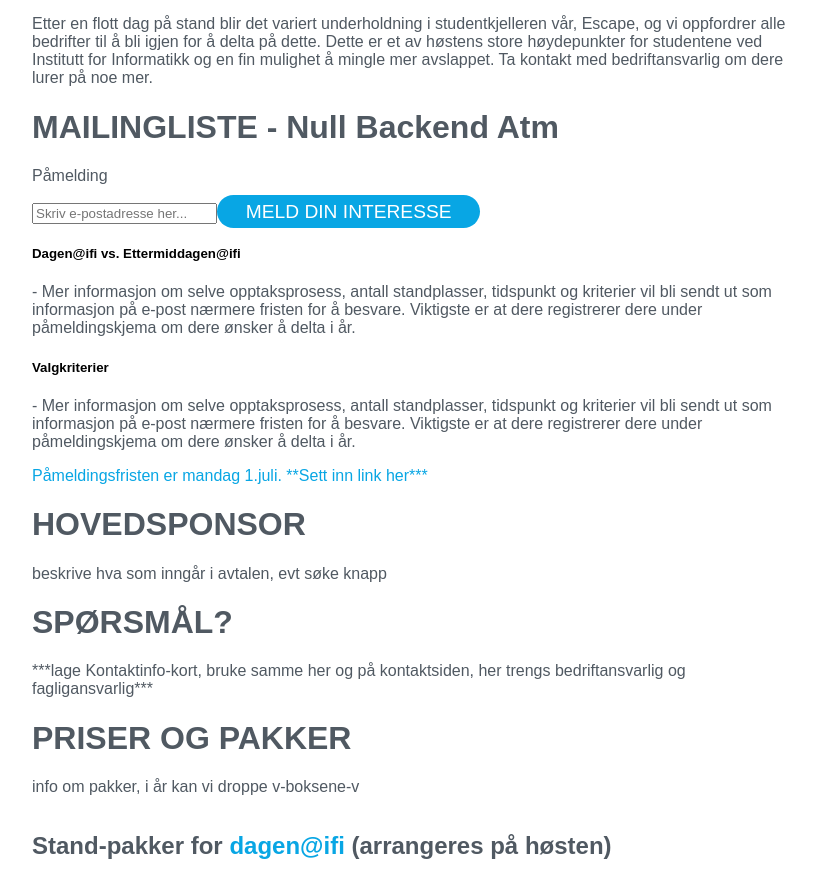
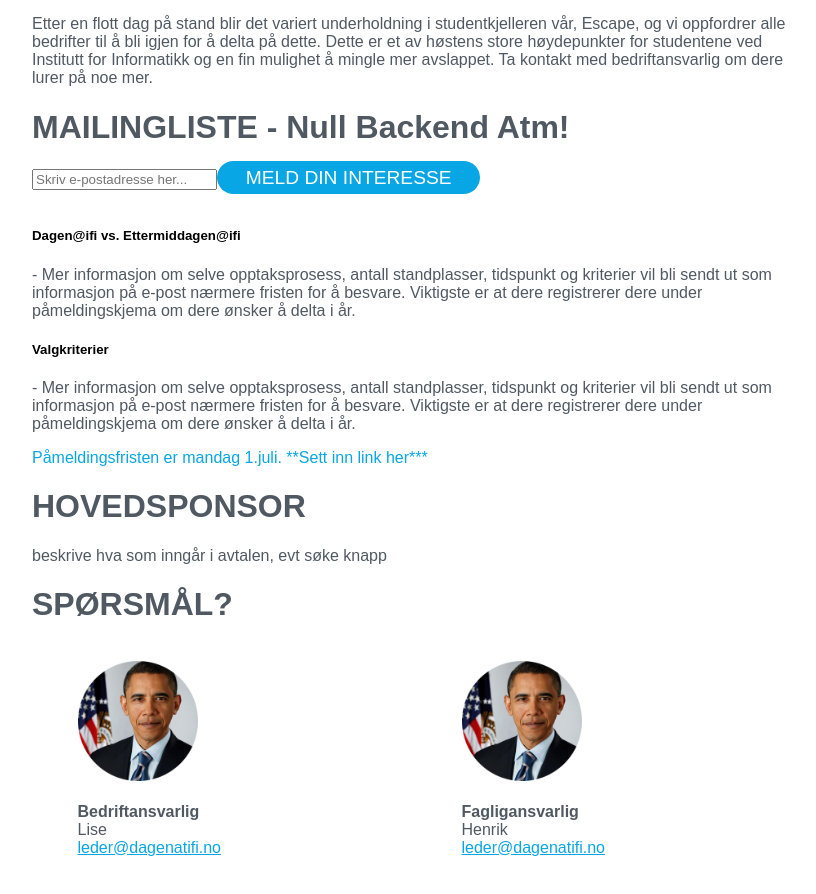
Before and after one commit to ifi-dagen/webpage, a React (Create React App) app: page /bedrift in a window 1280 px wide. Shown: the part 271-1165 px from the top of the page, without its empty margins (224-1040 px from the left). Built offline with nearby package versions, Linux system fonts and the light colour scheme.

Commit message:
Legge inn kontakt info på bedriftside.

```diff
--- a/src/Bedrift.js
+++ b/src/Bedrift.js
@@ -28,11 +28,8 @@ class Bedrift extends Component {
           </p>
         </div>
         <div class ="mailingliste">
-          <h1>MAILINGLISTE - null backend atm</h1>
+          <h1>MAILINGLISTE - null backend atm!</h1>
           <div class="form-group">
-            <label for="exampleInputEmail1">
-              <p>Påmelding</p>
-            </label>
             <input type="email" class="form-control" id="exampleInputEmail1" aria-describedby="emailHelp" placeholder="Skriv e-postadresse her..." />
               <a class="btn btn-lg btn-header btn_bedrift" href="#?">Meld din interesse</a>
           </div>
@@ -60,15 +57,27 @@ class Bedrift extends Component {
         </div>
         <div class ="kontaktinfo">
           <h1>SPØRSMÅL?</h1>
-          <p>***lage Kontaktinfo-kort, bruke samme her og på kontaktsiden, her trengs bedriftansvarlig og fagligansvarlig***</p>
+          <div class="row styret">
+            <div class="col-md text-center">
+              <img src={require("./img/obama.png")} alt="Obama"/>
+              <br/><br/><b>Bedriftansvarlig</b>
+              <br/>Lise
+              <br/><a href="mailto:leder@dagenatifi.no">leder@dagenatifi.no</a>
+            </div>
+            <div class="col-md text-center">
+              <img src={require("./img/obama.png")} alt="Obama"/>
+              <br/><br/><b>Fagligansvarlig</b>
+              <br/>Henrik
+              <br/><a href="mailto:leder@dagenatifi.no">leder@dagenatifi.no</a>
+            </div>
+          </div>
 
         </div>
         <div class ="priser">
           <h1>PRISER OG PAKKER</h1>
           <p>info om pakker, i år kan vi droppe v-boksene-v</p>
           <div class="row ">
-    				<h2> Stand-pakker for <font color="#08A6E4">dagen@ifi</font> (arrangeres
-    					på høsten)</h2>
+    				<h2> Stand-pakker for <font color="#08A6E4">dagen@ifi</font> </h2>
     			</div>
 
     			<div class="row ">
--- a/src/bedrift.css
+++ b/src/bedrift.css
@@ -16,6 +16,9 @@ h1{
 
 .påmeldingsinfo{
   text-align: left;
+}
+.mailingliste{
+  margin-bottom: 5%;
 }
 .btn_bedrift {
   margin: 1rem 1rem 0 0;
@@ -54,6 +57,13 @@ h1{
   visibility: hidden;
   display: none;
 }
+.styret img {
+  width: 30%;
+  min-width: 120px;
+}
+.row{
+  display: flex;
+}
 
 @media (max-width: 1200px) {
   #bedriftinfo .col-xl-3 {
```
